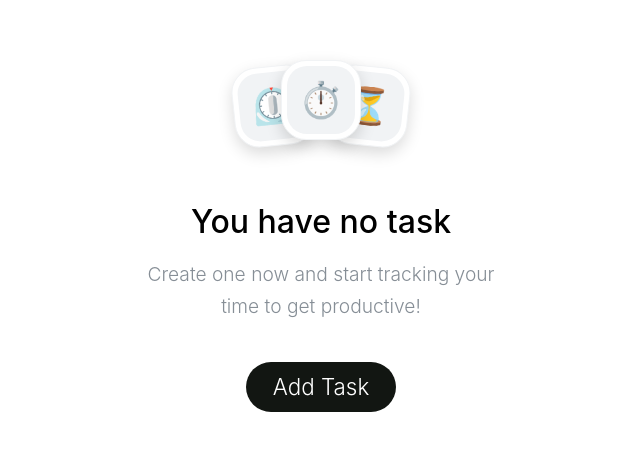
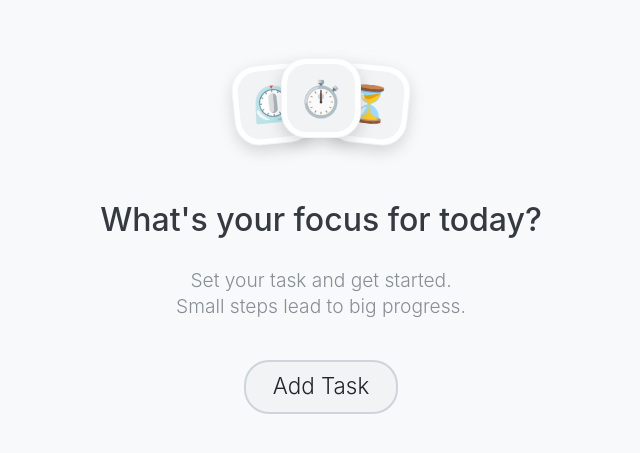
Before and after one commit to ckdgus1010/pomodoro_timer, a React (Vite) app: page / in a window 1280 px wide. Shown: the part 161-614 px from the top of the page, without its empty margins (319-959 px from the left). Built offline with nearby package versions, Linux system fonts and the light colour scheme; a web font is replaced by a local one.

Commit message:
feat: 다크모드 기능 추가

```diff
--- a/src/App.tsx
+++ b/src/App.tsx
@@ -1,5 +1,7 @@
 import { styled } from "styled-components";
 import NoTaskBox from "./components/NoTaskBox";
+import { GlobalStyle } from "./styles/GlobalStyle";
+import { ThemeProvider } from "./contexts/ThemeContext";
 
 const Container = styled.div`
     height: 100vh;
@@ -10,9 +12,12 @@ const Container = styled.div`
 
 function App() {
     return (
-        <Container>
-            <NoTaskBox />
-        </Container>
+        <ThemeProvider>
+            <GlobalStyle />
+            <Container>
+                <NoTaskBox />
+            </Container>
+        </ThemeProvider>
     );
 }
 
--- a/src/components/IconCard.tsx
+++ b/src/components/IconCard.tsx
@@ -10,8 +10,7 @@ const Outer = styled.div`
     border: 1px solid #f1f3f5;
     border-radius: 25px;
     background-color: white;
-    box-shadow: 0 6px 16px rgba(0, 0, 0, 0.15),
-        0 1px 0 rgba(255, 255, 255, 0.6) inset;
+    box-shadow: ${props => props.theme.card.shadow};
     display: flex;
     justify-content: center;
     align-items: center;
--- a/src/components/NoTaskBox.tsx
+++ b/src/components/NoTaskBox.tsx
@@ -3,7 +3,7 @@ import IconCards from "./IconCards";
 
 const Wrapper = styled.div`
     padding: 20px;
-    width: 400px;
+    width: 500px;
     display: flex;
     flex-direction: column;
     justify-content: center;
@@ -11,17 +11,20 @@ const Wrapper = styled.div`
 `;
 
 const Title = styled.div`
-    margin-bottom: 20px;
+    margin-bottom: 32px;
     font-weight: 500;
     font-size: 2rem;
+    color: ${props => props.theme.text.title};
+    transition: color 0.2s ease;
 `;
 
 const Message = styled.span`
     margin-bottom: 40px;
-    line-height: 2rem;
+    line-height: 1.6rem;
     font-size: 1.2rem;
     text-align: center;
-    color: #868e96;
+    color: ${props => props.theme.text.normal};
+    transition: color 0.2s ease;
 `;
 
 const Button = styled.button`
@@ -29,17 +32,21 @@ const Button = styled.button`
     cursor: pointer;
     width: 150px;
     height: 50px;
-    background-color: #121612;
+    background-color: ${props => props.theme.button.normal.bg};
+    border: 2px solid ${props => props.theme.button.normal.border};
     border-radius: 25px;
-    color: white;
+    color: ${props => props.theme.button.normal.text};
     font-size: 1.4rem;
     text-align: center;
+    transition: color 0.2s ease;
 
     &:hover {
-        background-color: #1c211a;
+        background-color: ${props => props.theme.button.hover.bg};
+        border-color: ${props => props.theme.button.hover.border};
     }
     &:active {
-        background-color: #0d100e;
+        background-color: ${props => props.theme.button.active.bg};
+        border-color: ${props => props.theme.button.active.border};
     }
 `;
 
@@ -47,9 +54,10 @@ function NoTaskBox() {
     return (
         <Wrapper>
             <IconCards />
-            <Title>You have no task</Title>
+            <Title>What's your focus for today?</Title>
             <Message>
-                Create one now and start tracking your time to get productive!
+                Set your task and get started.<br/>
+                Small steps lead to big progress.
             </Message>
             <Button>Add Task</Button>
         </Wrapper>
--- /dev/null
+++ b/src/contexts/ThemeContext.tsx
@@ -0,0 +1,29 @@
+import { createContext, useContext, useState } from "react";
+import { ThemeProvider as StyledThemeProvider } from "styled-components";
+import { darkTheme, lightTheme } from "../styles/theme";
+
+type ThemeContextType = {
+    darkMode: boolean;
+    toggleDarkMode: () => void;
+};
+
+const ThemeContext = createContext<ThemeContextType | undefined>(undefined);
+
+export const ThemeProvider = ({ children }: { children: React.ReactNode }) => {
+    const [darkMode, setDarkMode] = useState(false);
+    const toggleDarkMode = () => setDarkMode((current) => !current);
+
+    return (
+        <ThemeContext.Provider value={{ darkMode, toggleDarkMode }}>
+            <StyledThemeProvider theme={darkMode ? darkTheme : lightTheme}>
+                {children}
+            </StyledThemeProvider>
+        </ThemeContext.Provider>
+    );
+};
+
+export const useTheme = () => {
+    const context = useContext(ThemeContext);
+    if (!context) throw new Error("Error ::: There is no context.");
+    return context;
+};
--- a/src/main.tsx
+++ b/src/main.tsx
@@ -1,11 +1,9 @@
-import { StrictMode } from 'react'
-import { createRoot } from 'react-dom/client'
-import App from './App.tsx'
-import { GlobalStyle } from './styles/GlobalStyle.ts'
+import { StrictMode } from "react";
+import { createRoot } from "react-dom/client";
+import App from "./App.tsx";
 
-createRoot(document.getElementById('root')!).render(
-  <StrictMode>
-    <GlobalStyle />
-    <App />
-  </StrictMode>,
-)
+createRoot(document.getElementById("root")!).render(
+    <StrictMode>
+        <App />
+    </StrictMode>
+);
--- a/src/styles/GlobalStyle.ts
+++ b/src/styles/GlobalStyle.ts
@@ -34,6 +34,8 @@ export const GlobalStyle = createGlobalStyle`
         font-family: "Pretendard Variable", Pretendard, -apple-system, BlinkMacSystemFont, system-ui, Roboto, "Helvetica Neue", "Segoe UI", "Apple SD Gothic Neo", "Noto Sans KR", "Malgun Gothic", "Apple Color Emoji", "Segoe UI Emoji", "Segoe UI Symbol", sans-serif;
         font-weight: 300;
         line-height: 1;
+        background-color: ${props => props.theme.bgColor};
+        transition: background-color 0.2s ease;
     }
     menu, ol, ul {
         list-style: none;
--- /dev/null
+++ b/src/styles/theme.ts
@@ -0,0 +1,55 @@
+import type { DefaultTheme } from "styled-components";
+
+export const lightTheme: DefaultTheme = {
+    bgColor: "#f8f9fa",
+    text: {
+        title: "#343a40",
+        normal: "#868e96",
+        inactive: "#adb5bd",
+    },
+    button: {
+        normal: {
+            bg: "#f1f3f5",
+            border: "#ced4da",
+            text: "#212529",
+        },
+        hover: {
+            bg: "#e9ecef",
+            border: "#adb5bd",
+        },
+        active: {
+            bg: "#dee2e6",
+            border: "#868e96",
+        },
+    },
+    card: {
+        shadow: "0 6px 16px rgba(0, 0, 0, 0.15), 0 1px 0 rgba(255, 255, 255, 0.6) inset"
+    }
+};
+
+export const darkTheme: DefaultTheme = {
+    bgColor: "#212529",
+    text: {
+        title: "#f8f9fa",
+        normal: "#adb5bd",
+        inactive: "#868e96",
+    },
+    button: {
+        normal: {
+            bg: "#343a40",
+            border: "#495057",
+            text: "#f8f9fa",
+        },
+        hover: {
+            bg: "#3f464",
+            border: "#6c757d",
+        },
+        active: {
+            bg: "#212529",
+            border: "#343a40",
+        },
+    },
+    card: {
+        shadow: "0 2px 6px rgba(255 ,255, 255, 0.05), 0 0 0 1px rgba(255, 255, 255, 0.08), 0 1px 0 rgba(255, 255, 255, 0.06) inset"
+    }
+};
```
Also changed, not shown: src/styles/styled.d.ts (added, +30 -0 lines).
